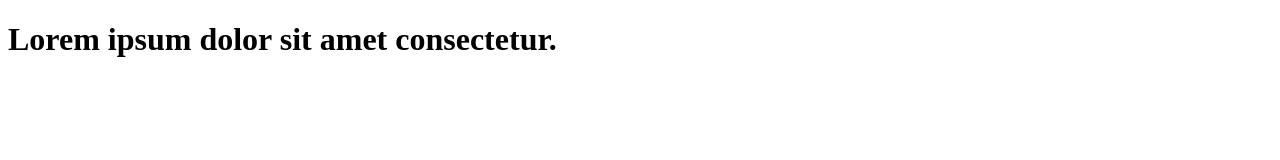
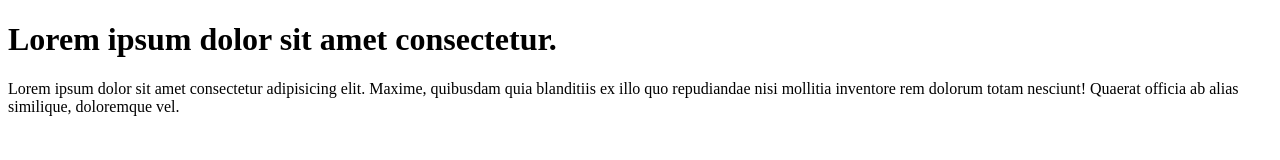
Before and after one commit to GLNPardhiv/learn-git, a plain HTML site: page index.html in a window 1280 px wide. Drawn offline with Linux system fonts and the light colour scheme.

Commit message:
update index.html

```diff
--- a/index.html
+++ b/index.html
@@ -7,5 +7,9 @@
 </head>
 <body>
     <h1>Lorem ipsum dolor sit amet consectetur.</h1>
+    <p>Lorem ipsum dolor sit amet consectetur adipisicing elit.
+    Maxime, quibusdam quia blanditiis ex illo quo repudiandae
+    nisi mollitia inventore rem dolorum totam nesciunt! Quaerat
+    officia ab alias similique, doloremque vel.</p>
 </body>
 </html>
```
